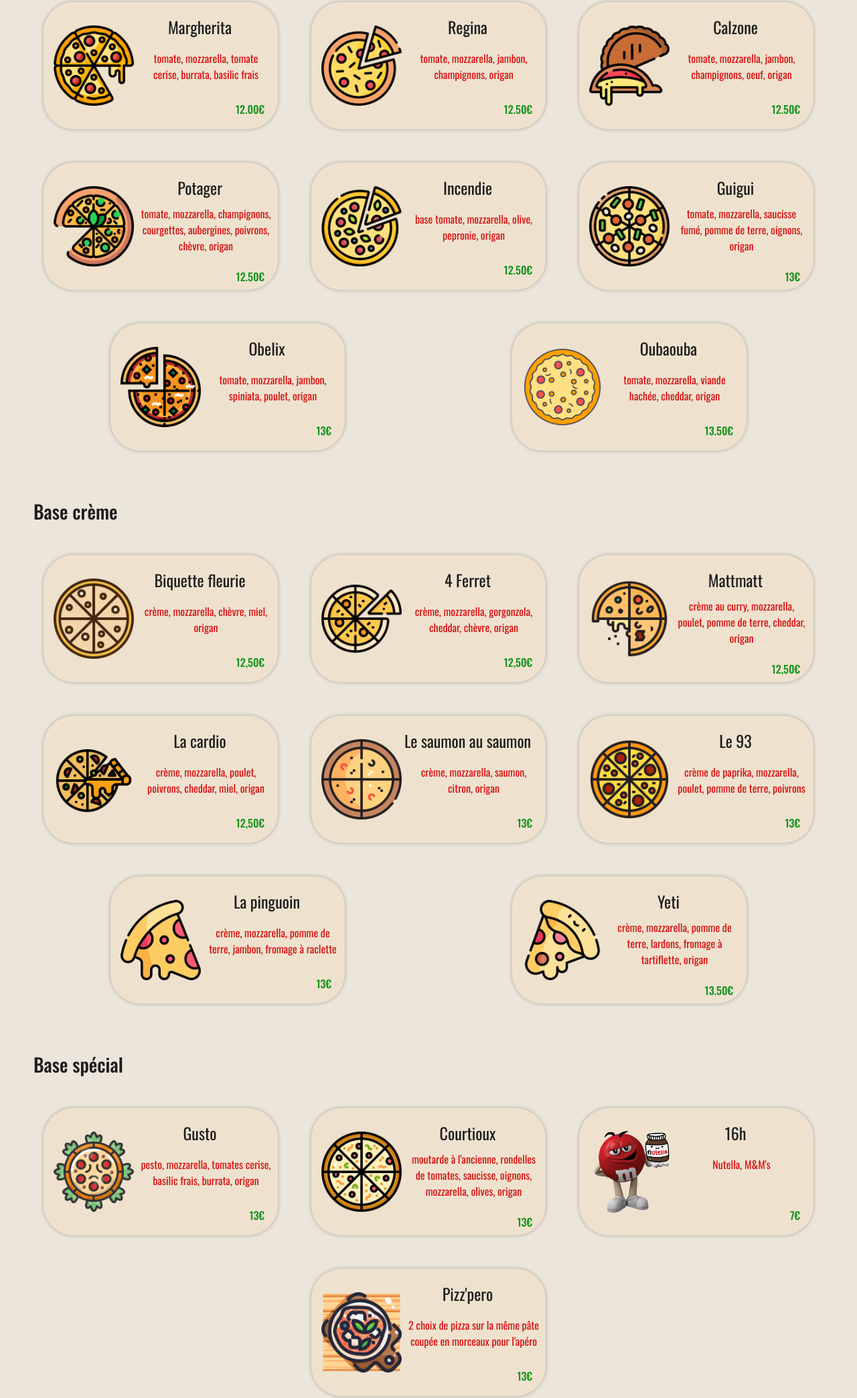
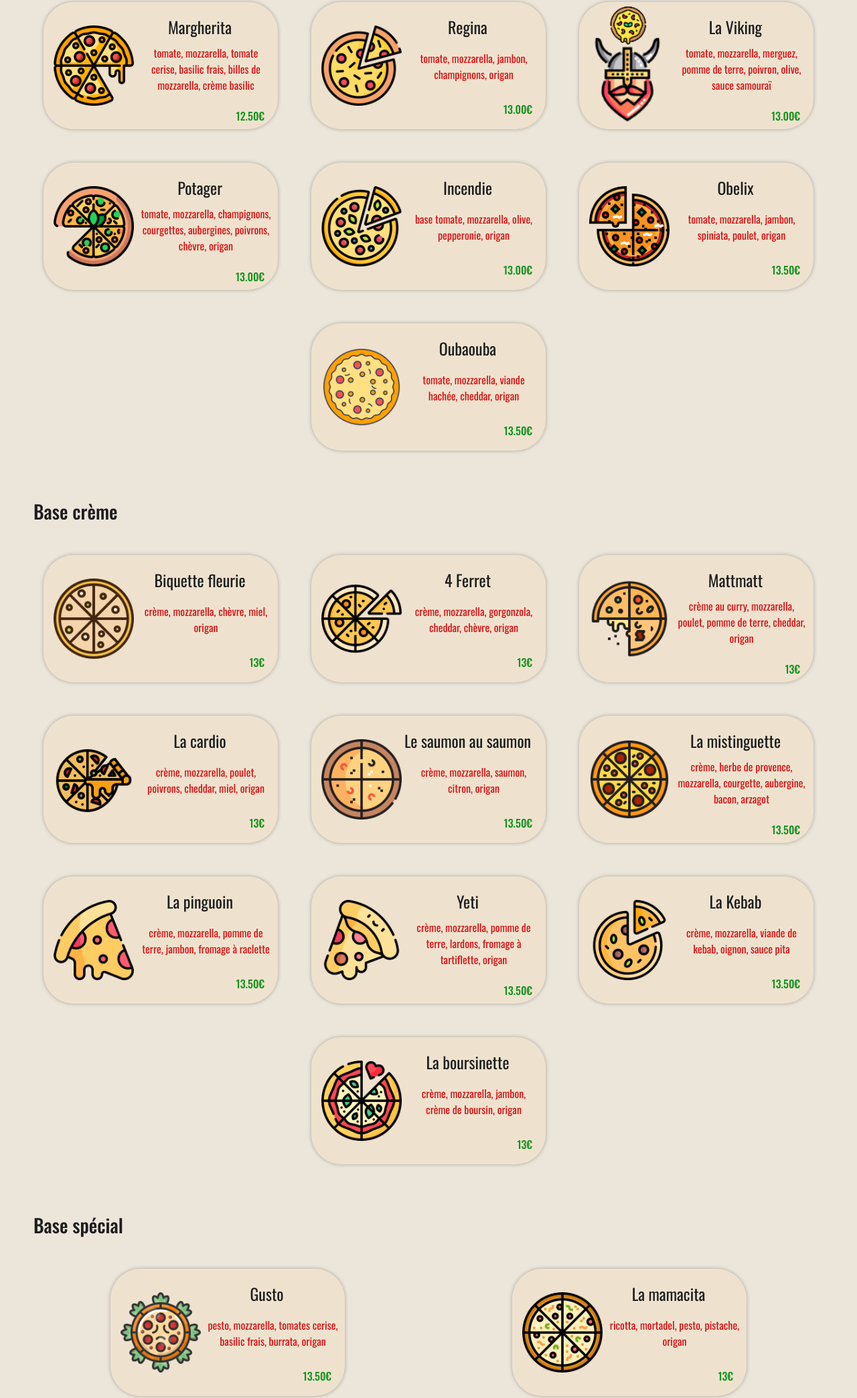
Before and after one commit to FlorianGasparine/pizzagusto86.github.io, a website: page pages/pizzas.html in a window 1280 px wide. Shown: the part 519-2607 px from the top of the page at 67% size. Drawn offline with nearby package versions, Linux system fonts and the light colour scheme.

Commit message:
add new card 2024

```diff
--- a/pages/pizzas.html
+++ b/pages/pizzas.html
@@ -71,9 +71,10 @@
             />
             <h2 class="article__pizzas__title">Margherita</h2>
             <p class="article__pizzas__ingredients">
-              tomate, mozzarella, tomate cerise, burrata, basilic frais
+              tomate, mozzarella, tomate cerise, basilic frais, billes de
+              mozzarella, crème basilic
             </p>
-            <span class="article__pizzas__price">12.00€</span>
+            <span class="article__pizzas__price">12.50€</span>
           </article>
         </div>
 
@@ -88,22 +89,23 @@
             <p class="article__pizzas__ingredients">
               tomate, mozzarella, jambon, champignons, origan
             </p>
-            <span class="article__pizzas__price">12.50€</span>
+            <span class="article__pizzas__price">13.00€</span>
           </article>
         </div>
 
         <div class="section__pizzas">
           <article class="article__pizzas">
             <img
-              src="../images/calzone.png"
+              src="../images/vikingpizza.png"
               alt="Img pizza"
               class="article__pizzas__image"
             />
-            <h2 class="article__pizzas__title">Calzone</h2>
+            <h2 class="article__pizzas__title">La Viking</h2>
             <p class="article__pizzas__ingredients">
-              tomate, mozzarella, jambon, champignons, oeuf, origan
+              tomate, mozzarella, merguez, pomme de terre, poivron, olive, sauce
+              samouraï
             </p>
-            <span class="article__pizzas__price">12.50€</span>
+            <span class="article__pizzas__price">13.00€</span>
           </article>
         </div>
 
@@ -119,7 +121,7 @@
               tomate, mozzarella, champignons, courgettes, aubergines, poivrons,
               chèvre, origan
             </p>
-            <span class="article__pizzas__price">12.50€</span>
+            <span class="article__pizzas__price">13.00€</span>
           </article>
         </div>
 
@@ -132,24 +134,9 @@
             />
             <h2 class="article__pizzas__title">Incendie</h2>
             <p class="article__pizzas__ingredients">
-              base tomate, mozzarella, olive, pepronie, origan
+              base tomate, mozzarella, olive, pepperonie, origan
             </p>
-            <span class="article__pizzas__price">12.50€</span>
-          </article>
-        </div>
-
-        <div class="section__pizzas">
-          <article class="article__pizzas">
-            <img
-              src="../images/pizza2.png"
-              alt="Img pizza"
-              class="article__pizzas__image"
-            />
-            <h2 class="article__pizzas__title">Guigui</h2>
-            <p class="article__pizzas__ingredients">
-              tomate, mozzarella, saucisse fumé, pomme de terre, oignons, origan
-            </p>
-            <span class="article__pizzas__price">13€</span>
+            <span class="article__pizzas__price">13.00€</span>
           </article>
         </div>
 
@@ -164,7 +151,7 @@
             <p class="article__pizzas__ingredients">
               tomate, mozzarella, jambon, spiniata, poulet, origan
             </p>
-            <span class="article__pizzas__price">13€</span>
+            <span class="article__pizzas__price">13.50€</span>
           </article>
         </div>
 
@@ -199,7 +186,7 @@
             <p class="article__pizzas__ingredients">
               crème, mozzarella, chèvre, miel, origan
             </p>
-            <span class="article__pizzas__price">12,50€</span>
+            <span class="article__pizzas__price">13€</span>
           </article>
         </div>
 
@@ -214,7 +201,7 @@
             <p class="article__pizzas__ingredients">
               crème, mozzarella, gorgonzola, cheddar, chèvre, origan
             </p>
-            <span class="article__pizzas__price">12,50€</span>
+            <span class="article__pizzas__price">13€</span>
           </article>
         </div>
 
@@ -230,7 +217,7 @@
               crème au curry, mozzarella, poulet, pomme de terre, cheddar,
               origan
             </p>
-            <span class="article__pizzas__price">12,50€</span>
+            <span class="article__pizzas__price">13€</span>
           </article>
         </div>
 
@@ -245,7 +232,7 @@
             <p class="article__pizzas__ingredients">
               crème, mozzarella, poulet, poivrons, cheddar, miel, origan
             </p>
-            <span class="article__pizzas__price">12,50€</span>
+            <span class="article__pizzas__price">13€</span>
           </article>
         </div>
 
@@ -260,7 +247,7 @@
             <p class="article__pizzas__ingredients">
               crème, mozzarella, saumon, citron, origan
             </p>
-            <span class="article__pizzas__price">13€</span>
+            <span class="article__pizzas__price">13.50€</span>
           </article>
         </div>
 
@@ -271,11 +258,12 @@
               alt="Img pizza"
               class="article__pizzas__image"
             />
-            <h2 class="article__pizzas__title">Le 93</h2>
+            <h2 class="article__pizzas__title">La mistinguette</h2>
             <p class="article__pizzas__ingredients">
-              crème de paprika, mozzarella, poulet, pomme de terre, poivrons
+              crème, herbe de provence, mozzarella, courgette, aubergine, bacon,
+              arzagot
             </p>
-            <span class="article__pizzas__price">13€</span>
+            <span class="article__pizzas__price">13.50€</span>
           </article>
         </div>
 
@@ -290,7 +278,7 @@
             <p class="article__pizzas__ingredients">
               crème, mozzarella, pomme de terre, jambon, fromage à raclette
             </p>
-            <span class="article__pizzas__price">13€</span>
+            <span class="article__pizzas__price">13.50€</span>
           </article>
         </div>
         <div class="section__pizzas">
@@ -308,6 +296,36 @@
             <span class="article__pizzas__price">13.50€</span>
           </article>
         </div>
+
+        <div class="section__pizzas">
+          <article class="article__pizzas">
+            <img
+              src="../images/kebab.png"
+              alt="Img pizza"
+              class="article__pizzas__image"
+            />
+            <h2 class="article__pizzas__title">La Kebab</h2>
+            <p class="article__pizzas__ingredients">
+              crème, mozzarella, viande de kebab, oignon, sauce pita
+            </p>
+            <span class="article__pizzas__price">13.50€</span>
+          </article>
+        </div>
+      </div>
+
+      <div class="section__pizzas">
+        <article class="article__pizzas">
+          <img
+            src="../images/boursinette.png"
+            alt="Img pizza"
+            class="article__pizzas__image"
+          />
+          <h2 class="article__pizzas__title">La boursinette</h2>
+          <p class="article__pizzas__ingredients">
+            crème, mozzarella, jambon, crème de boursin, origan
+          </p>
+          <span class="article__pizzas__price">13€</span>
+        </article>
       </div>
     </section>
 
@@ -325,7 +343,7 @@
             <p class="article__pizzas__ingredients">
               pesto, mozzarella, tomates cerise, basilic frais, burrata, origan
             </p>
-            <span class="article__pizzas__price">13€</span>
+            <span class="article__pizzas__price">13.50€</span>
           </article>
         </div>
 
@@ -336,38 +354,9 @@
               alt="Img pizza"
               class="article__pizzas__image"
             />
-            <h2 class="article__pizzas__title">Courtioux</h2>
+            <h2 class="article__pizzas__title">La mamacita</h2>
             <p class="article__pizzas__ingredients">
-              moutarde à l'ancienne, rondelles de tomates, saucisse, oignons,
-              mozzarella, olives, origan
-            </p>
-            <span class="article__pizzas__price">13€</span>
-          </article>
-        </div>
-
-        <div class="section__pizzas">
-          <article class="article__pizzas">
-            <img
-              src="../images/16h.png"
-              alt="Img pizza"
-              class="article__pizzas__image"
-            />
-            <h2 class="article__pizzas__title">16h</h2>
-            <p class="article__pizzas__ingredients">Nutella, M&M's</p>
-            <span class="article__pizzas__price">7€</span>
-          </article>
-        </div>
-
-        <div class="section__pizzas">
-          <article class="article__pizzas">
-            <img
-              src="../images/pizzpero.png"
-              alt="Img pizza"
-              class="article__pizzas__image"
-            />
-            <h2 class="article__pizzas__title">Pizz'pero</h2>
-            <p class="article__pizzas__ingredients">
-              2 choix de pizza sur la même pâte coupée en morceaux pour l'apéro
+              ricotta, mortadel, pesto, pistache, origan
             </p>
             <span class="article__pizzas__price">13€</span>
           </article>
```
Also changed, not shown: images/boursinette.png (added), images/kebab.png (added), images/vikingpizza.png (added).
